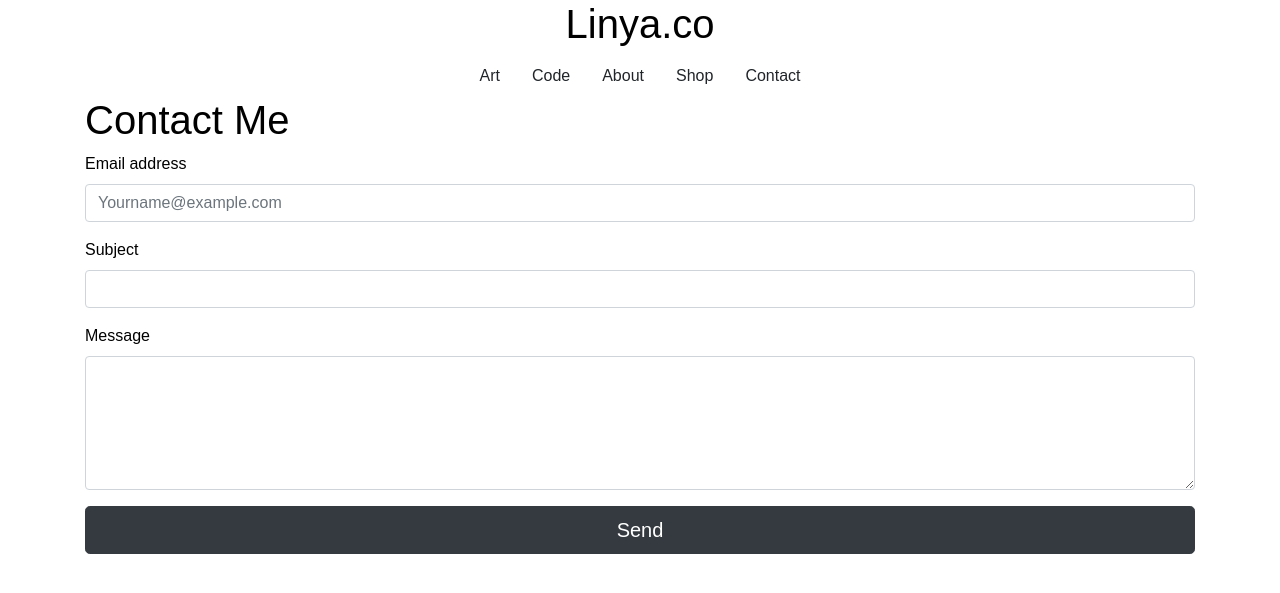
After one commit to samzorps/linya_co, a Django app: page /contactme/ in a window 1280 px wide. The commit adds this page. Shown: the top 593 px of the page. Run offline with Django 3.2, Linux system fonts and the light colour scheme; some libraries are stand-ins or nearby versions.

Commit message:
added form, fixed links, draft of all pages

```diff
--- a/linya_co/urls.py
+++ b/linya_co/urls.py
@@ -1,19 +1,3 @@
-"""linya_co URL Configuration
-
-The `urlpatterns` list routes URLs to views. For more information please see:
-    https://docs.djangoproject.com/en/3.0/topics/http/urls/
-Examples:
-Function views
-    1. Add an import:  from my_app import views
-    2. Add a URL to urlpatterns:  path('', views.home, name='home')
-Class-based views
-    1. Add an import:  from other_app.views import Home
-    2. Add a URL to urlpatterns:  path('', Home.as_view(), name='home')
-Including another URLconf
-    1. Import the include() function: from django.urls import include, path
-    2. Add a URL to urlpatterns:  path('blog/', include('blog.urls'))
-"""
-
 from django.contrib import admin
 from django.urls import path, include
 from django.contrib.staticfiles.urls import static
--- /dev/null
+++ b/portfolio/forms.py
@@ -0,0 +1,6 @@
+from django import forms
+
+class ContactForm(forms.Form):
+    from_email = forms.EmailField(required=True)
+    subject = forms.CharField(required=False)
+    message = forms.CharField(widget=forms.Textarea, required=True)
--- a/portfolio/templates/base_and_header_footer.html
+++ b/portfolio/templates/base_and_header_footer.html
@@ -34,7 +34,7 @@
           <a class="nav-link text-body" href="{% url 'store_list_view' %}">Shop</a>
         </li>
         <li class="nav-item">
-          <a class="nav-link text-body" href="#">Contact</a>
+          <a class="nav-link text-body" href="{% url 'contact_me' %}">Contact</a>
         </li>
       </ul>
       {% block content %}
--- /dev/null
+++ b/portfolio/templates/contactme.html
@@ -0,0 +1,27 @@
+{% extends "base_and_header_footer.html" %}
+
+{% block content %}
+  <h1>Contact Me</h1>
+  <form method="post">
+      {% csrf_token %}
+      {{ form.non_field_errors }}
+      <div class="fieldWrapper form-group">
+          {{ form.from_email.errors }}
+          <label for="{{ form.from_email.id_for_label }}">Email address</label>
+          <input type="email" class="form-control" id="id_from_email" name="from_email" type="text" maxlength="100" placeholder="Yourname@example.com" required>
+      </div>
+      <div class="fieldWrapper form-group">
+          {{ form.subject.errors }}
+          <label for="{{ form.subject.id_for_label }}">Subject</label>
+          <input type="text" class="form-control" id="id_subject" name="subject" type="text" maxlength="100" placeholder="" required>
+      </div>
+      <div class="fieldWrapper form-group">
+          {{ form.message.errors }}
+          <label for="{{ form.message.id_for_label }}">Message</label>
+          <textarea type="message" class="form-control" id="id_message" name="message" rows="5" maxlength="1500" required></textarea>
+      </div>
+      <div class="form-actions">
+        <button type="submit" class="btn btn-dark btn-lg btn-block">Send</button>
+      </div>
+  </form>
+{% endblock content %}
--- a/portfolio/templates/portfolio/artcollection_detail.html
+++ b/portfolio/templates/portfolio/artcollection_detail.html
@@ -1,10 +1,11 @@
 {% extends "base_and_header_footer.html" %}
 
 {% block content %}
+  <h2>{{ collection.name }}</h2>
   <div class='flex-portfolio'>
-    {% for ap in collection.related.all() %}
+    {% for ap in artpieces %}
       <div class="card text-white four-per-row">
-        <a href="{{ ap.url }}"></a>
+        <a class="stretched-link" href="{% url 'art_piece_detail' ap.slug %}"></a>
         <img src='{{ ap.image_cut_square.url }}' class="card-img card-img-animated" alt="{{ ap.name }}">
         <div class="card-img-overlay">
           <h5 class="card-title card-text-animated">{{ ap.name }}</h5>
--- a/portfolio/templates/portfolio/artcollection_list.html
+++ b/portfolio/templates/portfolio/artcollection_list.html
@@ -1,10 +1,14 @@
 {% extends "base_and_header_footer.html" %}
 
 {% block content %}
+<nav class="nav nav-pills nav-fill">
+  <a class="nav-item nav-link btn-dark active" href="{% url 'art_collection_list' %}">Collections</a>
+  <a class="nav-item nav-link btn-light" href="{% url 'art_piece_list' %}">Pieces</a>
+</nav>
   <div class='flex-portfolio'>
     {% for ac in collections %}
       <div class="card text-white four-per-row">
-        <a class="stretched-link" href="{{ ac.get_absolute_url }}"></a>
+        <a class="stretched-link" href="{% url 'art_collection_detail' ac.slug %}"></a>
         <img src='{{ ac.thumbnail.url }}' class="card-img card-img-animated" alt="{{ ac.name }}">
         <div class="card-img-overlay">
           <h5 class="card-title card-text-animated">{{ ac.name }}</h5>
--- a/portfolio/templates/portfolio/codeproject_list.html
+++ b/portfolio/templates/portfolio/codeproject_list.html
@@ -4,6 +4,7 @@
   <div class='flex-portfolio'>
     {% for cp in projects %}
       <div class="card text-white four-per-row">
+        <a class="stretched-link" href="{% url 'code_project_detail' cp.slug %}"></a>
         <img src='{{ cp.thumbnail.url }}' class="card-img card-img-animated" alt="{{ cp.name }}">
         <div class="card-img-overlay">
           <h5 class="card-title card-text-animated">{{ cp.name }}</h5>
--- a/portfolio/templates/portfolio/store.html
+++ b/portfolio/templates/portfolio/store.html
@@ -4,7 +4,7 @@
 <div class='flex-portfolio'>
   {% for ap in piecesForSale %}
     <div class="card text-white four-per-row">
-      <a class="stretched-link" href="{{ ap.get_absolute_url }}"></a>
+      <a class="stretched-link" href="{% url 'art_piece_detail' ap.slug %}"></a>
       <img src='{{ ap.image_cut_square.url }}' class="card-img card-img-animated" alt="{{ ac.name }}">
       <div class="card-img-overlay">
         <h5 class="card-title card-text-animated">{{ ap.name }}</h5>
--- a/portfolio/urls.py
+++ b/portfolio/urls.py
@@ -3,12 +3,14 @@ from . import views
 
 urlpatterns = [
     path('', views.home, name='home'),
-    path('art/pieces/store', views.store, name='store_list_view'),
-    path('art/pieces/<int:pk>/', views.ArtPieceDetailView.as_view(), name='art_piece_detail'),
-    path('art/collections/<str:name>/', views.ArtCollectionDetailView.as_view(), name='art_collection_detail'),
-    path('code/<str:name>/', views.CodeProjectDetailView.as_view(), name='code_project_detail'),
+    path('art/pieces/store/', views.store, name='store_list_view'),
+    path('art/pieces/<slug:slug>/', views.ArtPieceDetailView.as_view(), name='art_piece_detail'),
+    path('art/collections/<slug:slug>/', views.ArtCollectionDetailView.as_view(), name='art_collection_detail'),
+    path('code/<slug:slug>/', views.CodeProjectDetailView.as_view(), name='code_project_detail'),
     path('art/pieces/', views.ArtPieceListView.as_view(), name='art_piece_list'),
     path('art/collections/', views.ArtCollectionListView.as_view(), name='art_collection_list'),
     path('code/', views.CodeProjectListView.as_view(), name='code_project_list'),
-    path('aboutme', views.aboutMe, name='about_me')
+    path('aboutme/', views.aboutMe, name='about_me'),
+    path('contactme/', views.contactMe, name='contact_me'),
+    path('success/', views.success, name='success'),
 ]
--- a/portfolio/views.py
+++ b/portfolio/views.py
@@ -1,6 +1,10 @@
-from django.shortcuts import render, HttpResponse
-from .models import ArtCollection, Contact, ArtPiece, Sizes, CodeProject
+from django.shortcuts import render, HttpResponse, redirect, get_object_or_404
+from django.http import HttpResponse, HttpResponseRedirect
 from django.views.generic import ListView, DetailView
+from django.core.mail import send_mail, BadHeaderError
+from .models import ArtCollection, ArtPiece, Sizes, CodeProject
+from .forms import ContactForm
+
 
 def home(request):
     context = {
@@ -18,6 +22,25 @@ def store(request):
 def aboutMe(request):
     return render(request, 'portfolio/about_me.html')
 
+def contactMe(request):
+    if request.method == 'GET':
+        form = ContactForm()
+    else:
+        form = ContactForm(request.POST)
+        if form.is_valid():
+            subject = form.cleaned_data['subject']
+            from_email = form.cleaned_data['from_email']
+            message = form.cleaned_data['message']
+            try:
+                send_mail(subject, message, from_email, ['linya.a.hu@gmail.com'])
+            except BadHeaderError:
+                return HttpResponse('Invalid header found.')
+            return redirect('success')
+    return render(request, "contactme.html", {'form': form})
+
+def success(request):
+    return HttpResponse('Success! Thank you for your message.')
+
 class ArtPieceDetailView(DetailView):
     model = ArtPiece
     context_object_name = 'art_piece'
@@ -25,9 +48,20 @@ class ArtPieceDetailView(DetailView):
 class ArtCollectionDetailView(DetailView):
     model = ArtCollection
     context_object_name = 'collection'
+    def get_context_data(self, **kwargs):
+        # Call the base implementation first to get a context
+        context = super().get_context_data(**kwargs)
+        # Add in the publisher
+        collection_to_show = get_object_or_404(ArtCollection, slug=self.kwargs['slug'])
+        ap = []
+        for item in collection_to_show.artpiece_set.all():
+            ap += [item]
+        context['artpieces'] = ap
+        return context
 
 class CodeProjectDetailView(DetailView):
     model = CodeProject
+    context_object_name = 'project'
 
 class ArtCollectionListView(ListView):
     model = ArtCollection
@@ -38,8 +72,12 @@ class ArtCollectionListView(ListView):
 
 class ArtPieceListView(ListView):
     model = ArtPiece
+    context_object_name = 'pieces'
+    ordering = ['-date_created']
     paginate_by = 8
 
 class CodeProjectListView(ListView):
     model = CodeProject
+    context_object_name = 'projects'
+    ordering = ['-date_created']
     paginate_by = 8
```
Also changed, not shown: portfolio/admin.py (+14 -2 lines), portfolio/models.py (+3 -24 lines), portfolio/templates/portfolio/artpiece_list.html (+6 -1 lines), portfolio/templates/portfolio/codeproject_detail.html (+9 -0 lines), db.sqlite3, portfolio/migrations/0002_auto_20200626_2004.py (added).
